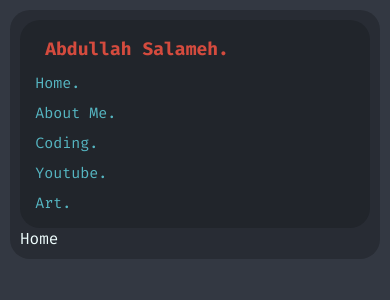
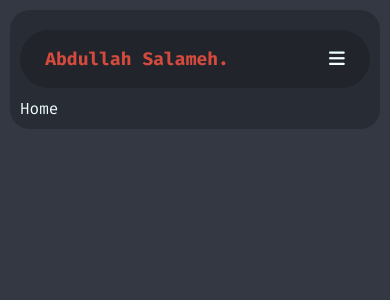
Before and after one commit to abda-s/my-blog, a React (Create React App) app: page / in a window 390 px wide. Shown: the top 300 px of the page. Built offline with nearby package versions, Linux system fonts and the light colour scheme.

Commit message:
adding an avatar and making the nav bar responsive

```diff
--- a/public/index.html
+++ b/public/index.html
@@ -15,7 +15,7 @@
       user's mobile device or desktop. See https://developers.google.com/web/fundamentals/web-app-manifest/
     -->
     <link rel="manifest" href="%PUBLIC_URL%/manifest.json" />
-    <!--
+    <script src="https://kit.fontawesome.com/3a5473e013.js" crossorigin="anonymous"></script>    <!--
       Notice the use of %PUBLIC_URL% in the tags above.
       It will be replaced with the URL of the `public` folder during the build.
       Only files inside the `public` folder can be referenced from the HTML.
@@ -24,10 +24,10 @@
       work correctly both with client-side routing and a non-root public URL.
       Learn how to configure a non-root public URL by running `npm run build`.
     -->
-    <title>React App</title>
+    <title>my blog</title>
+
   </head>
   <body>
-    <noscript>You need to enable JavaScript to run this app.</noscript>
     <div id="root"></div>
     <!--
       This HTML file is a template.
--- a/src/components/NavigationBar.jsx
+++ b/src/components/NavigationBar.jsx
@@ -1,7 +1,7 @@
-import React from "react";
+import React, { useState } from "react";
 import { Link } from "react-router-dom";
 import "../styls/Navbar.css"
-
+import profile from "../imgs/prfile.jpg"
 const Navlinks = [
     {
         title: "Home.",
@@ -24,17 +24,24 @@ const Navlinks = [
         link: "/Art"
     }
 ]
+const NavigationBar = () => {
+    const [menuActive, setMenueActive] = useState(false);
 
-const NavigationBar = () => {
     return (
         <div className="navbar"> {/* Use className instead of class */}
-            <h1 className="logo">Abdullah Salameh.</h1>
-            <ul  className="active">
-                {Navlinks.map((item, index) => (
-                    <li key={index}>
-                        <Link  to={item.link} >{item.title}</Link>
-                    </li>))}
-            </ul>
+            <div className="menu-and-logo">
+                <h1 className="logo">Abdullah Salameh.</h1>
+                <i className="fa-solid fa-bars menu-icon" onClick={() => setMenueActive(!menuActive)}></i>
+            </div>
+            <div className={`menu-content-container ${menuActive && "active"}`}>
+                <ul>
+                    {Navlinks.map((item, index) => (
+                        <li key={index}>
+                            <Link to={item.link} >{item.title}</Link>
+                        </li>))}
+                </ul>
+                <img className="profile-pic" src={profile} />
+            </div>
         </div>
     )
 }
--- a/src/styls/Navbar.css
+++ b/src/styls/Navbar.css
@@ -19,9 +19,24 @@
     margin-left: 20px;
     color: #D44B3E;
 }
+.menu-content-container{
+    display: flex;
+    align-items: center;
+    margin-right: 20px;
+}
+.profile-pic{
+    width: 35px;
+    height: 35px;
+    border-radius: 50%;
+    display:inline-block;
+
+}
+
 .navbar ul{
     padding: 0;
     margin: 0;
+
+
 }
 .navbar ul li{
     list-style-type: none;
@@ -34,6 +49,11 @@
     text-decoration: none;
     /* color:#98C379; */
     color:#56B6C2;
+}
+
+.menu-icon{
+    cursor: pointer;
+    display: none;
 }
 .navbar ul li::after{
     content:'';
@@ -51,23 +71,54 @@
 
 /* !the nav bar */
 @media screen and (max-width: 500px) {
-
     .navbar{
-        margin: auto;
-        display:block;
-        border-radius: 20px;
-        font-size:15px;
+        display: flex;
+        flex-direction: column;
+        align-items: flex-start;
+        border-radius: 30px;
 
     }
+    .menu-and-logo{
+        display: flex;
+        align-items:center;
+        justify-content:space-between;
+        width: 100%;
+    }
     .logo{
-        font-size:18px;
+        font-size: 18px;
     }
-    .navbar .active li{
-        display:block;
-        margin:10px 10px;
+    .menu-icon{
+        font-size: 18px;
+        margin-right: 20px;
+        cursor: pointer;
+        display: flex;
     }
-    .not-active{
+
+   .active{
+        display:flex;
+        flex-direction: column-reverse;
+        align-items: flex-start;
+        margin-bottom: 10px;
+    }
+    .false{
         display: none;
     }
+    .navbar ul{
+        display: flex;
+        flex-direction: column;
+
+    }
+    .navbar ul li{
+    font-size: 15px;
+     margin: 5px 10px;
+
+    }
+    .profile-pic{
+        display: flex;
+        width: 25px;
+        height: 25px;
+        margin: 5px 10px;
+    }
+
 
 }
```
Also changed, not shown: src/imgs/prfile.jpg (added).
